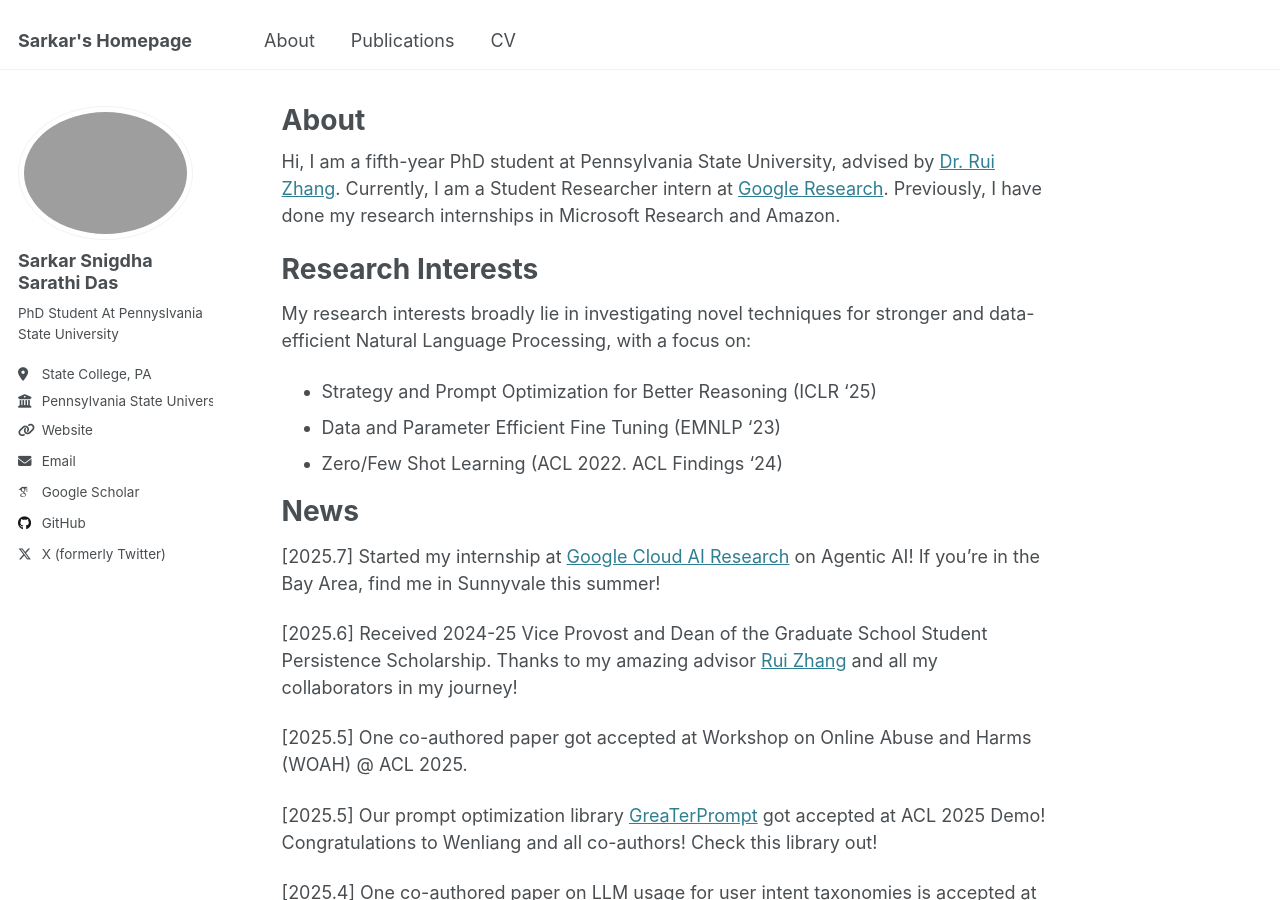
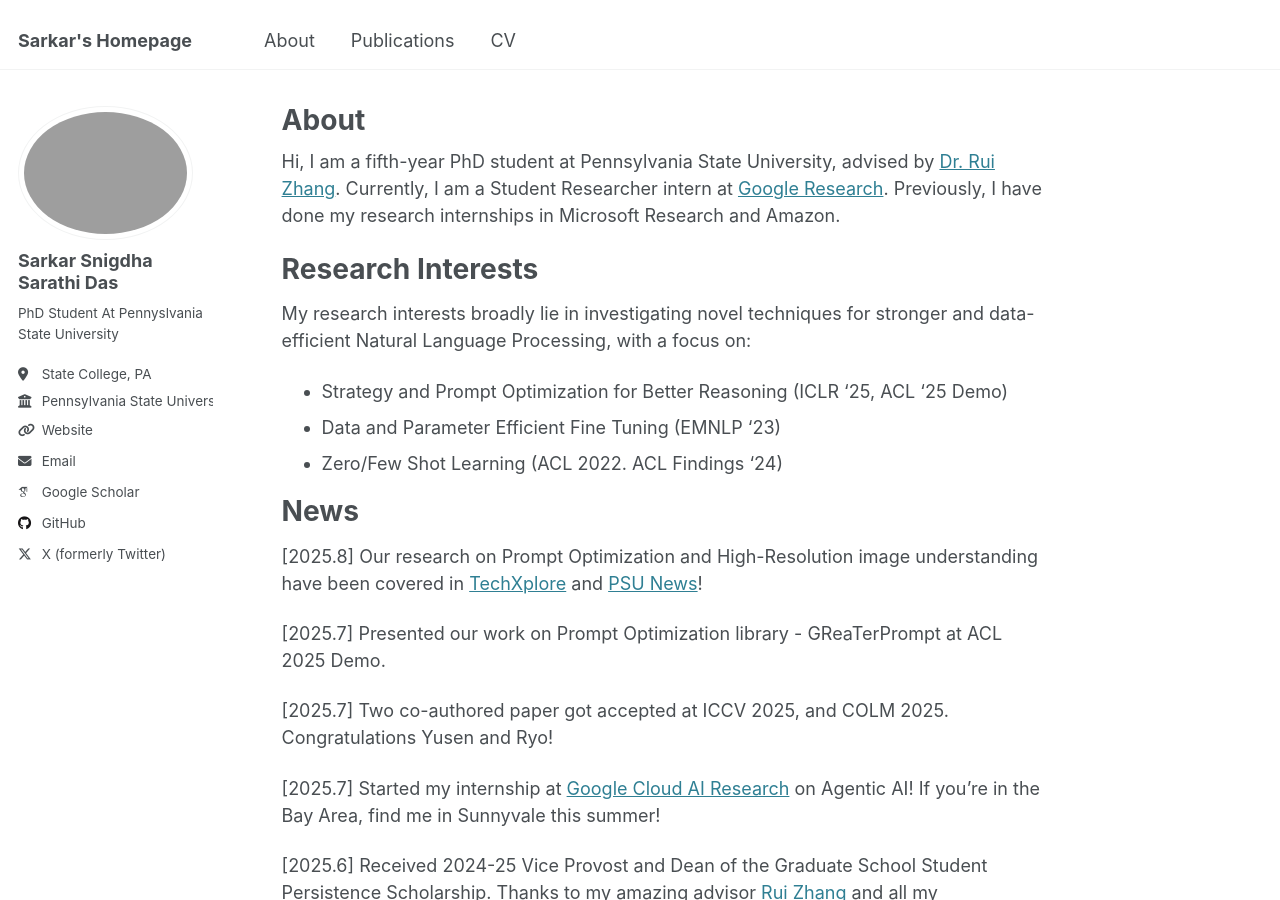
Before and after one commit to Sarathismg/sarathismg.github.io, a Jekyll site: the page built from _pages/about.md, in a window 1280 px wide and 900 px high. Built offline with Jekyll 4.4.1, drawn with Linux system fonts in a browser that asks for light colours; some web fonts are replaced.

Commit message:
Update about.md

```diff
--- a/_pages/about.md
+++ b/_pages/about.md
@@ -13,13 +13,19 @@ Research Interests
 ======
 My research interests broadly lie in investigating novel techniques for stronger and data-efficient Natural Language Processing, with a focus on:
 
-- Strategy and Prompt Optimization for Better Reasoning (ICLR '25)
+- Strategy and Prompt Optimization for Better Reasoning (ICLR '25, ACL '25 Demo)
 - Data and Parameter Efficient Fine Tuning (EMNLP '23)
 - Zero/Few Shot Learning (ACL 2022. ACL Findings '24)
 
 
 News
 ======
+[2025.8] Our research on Prompt Optimization and High-Resolution image understanding have been covered in [TechXplore](https://techxplore.com/news/2025-07-optimize-ai-science.html) and [PSU News](https://www.psu.edu/news/engineering/story/qa-how-are-researchers-optimizing-ai-systems-science)!
+
+[2025.7] Presented our work on Prompt Optimization library - GReaTerPrompt at ACL 2025 Demo.
+
+[2025.7] Two co-authored paper got accepted at ICCV 2025, and COLM 2025. Congratulations Yusen and Ryo!
+
 [2025.7] Started my internship at [Google Cloud AI Research](https://research.google/teams/cloud-ai/) on Agentic AI! If you're in the Bay Area, find me in Sunnyvale this summer!
 
 [2025.6] Received 2024-25 Vice Provost and Dean of the Graduate School Student Persistence Scholarship. Thanks to my amazing advisor [Rui Zhang](https://ryanzhumich.github.io/) and all my collaborators in my journey!
```
